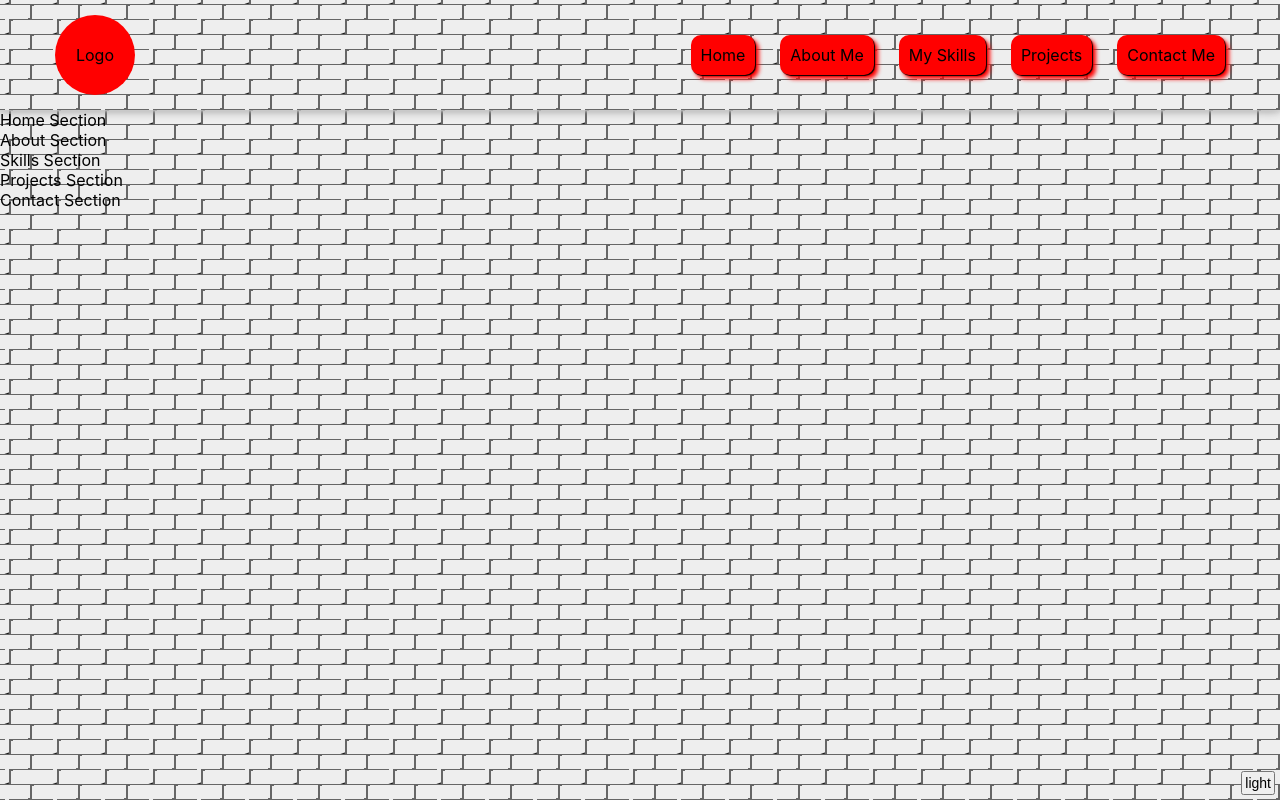
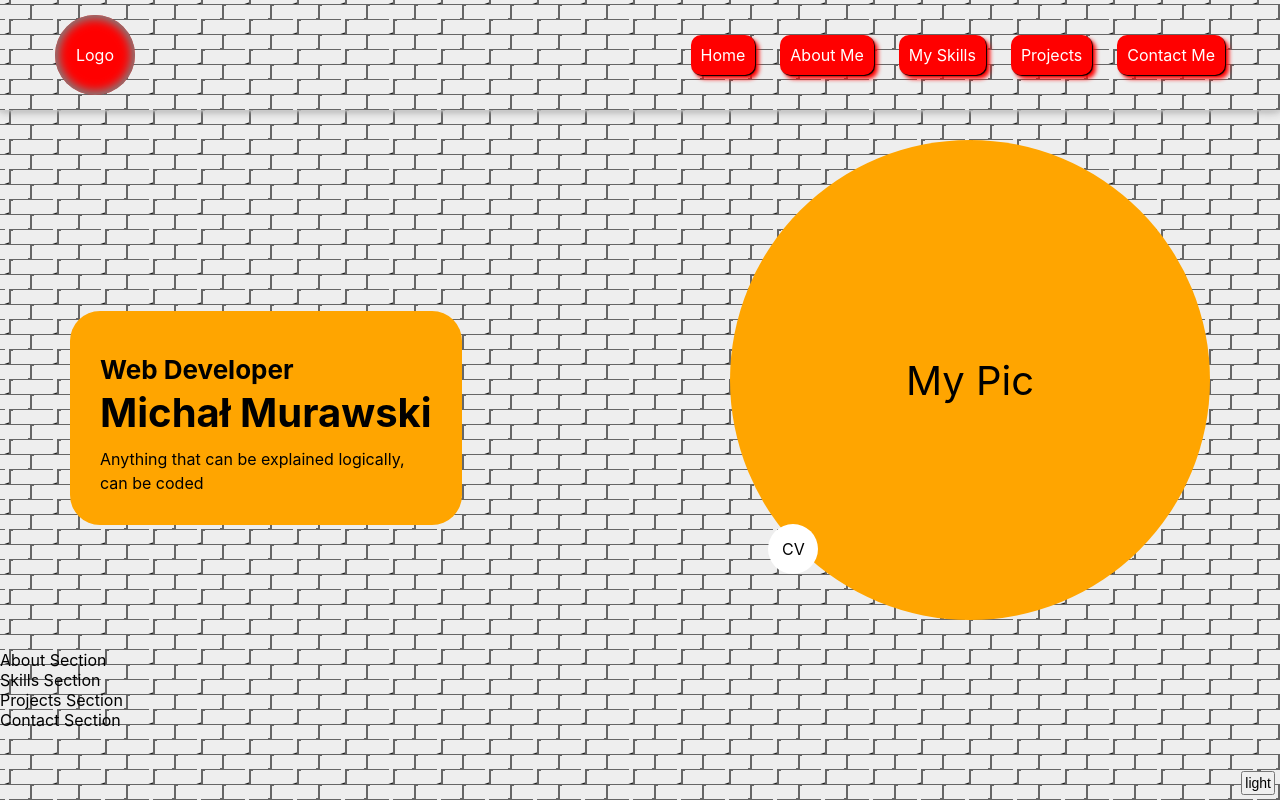
Before and after one commit to AMichalMurawski/portfolio, a React (Create React App) app: page / in a window 1280 px wide. Built offline with nearby package versions, Linux system fonts and the light colour scheme.

Commit message:
Home sketch

```diff
--- a/src/components/elements/ButtonLink/ButtonLink.styled.ts
+++ b/src/components/elements/ButtonLink/ButtonLink.styled.ts
@@ -1,6 +1,24 @@
 import styled from 'styled-components';
 import { LinkElement } from '../../../utils/styled';
 
+const bsStyle = '1px 1px 1px black, 4px 4px 4px red';
+
 export const Button = styled(LinkElement).attrs({ type: 'button' })`
-  color: ${props => props.theme.txt.main};
+  padding: 10px;
+  border-radius: 10px;
+  background-color: ${props => props.theme.btnLink.bg};
+  box-shadow: ${props => props.theme.btnLink.boxShadow};
+  cursor: pointer;
+  color: ${props => props.theme.btnLink.txt};
+
+  &:hover {
+    box-shadow: ${props =>
+      `${props.theme.btnLink.boxShadowHover}, ${props.theme.btnLink.boxShadow}`};
+    ${bsStyle};
+  }
+
+  &:active {
+    box-shadow: ${props =>
+      `${props.theme.btnLink.boxShadowActive}, ${props.theme.btnLink.boxShadow}`};
+  }
 `;
--- a/src/components/sections/Header/Header.styled.ts
+++ b/src/components/sections/Header/Header.styled.ts
@@ -18,17 +18,3 @@ export const ButtonsList = styled.ul`
   display: flex;
   gap: 25px;
 `;
-
-const bsStyle = '1px 1px 1px black, 4px 4px 4px red';
-
-export const ButtonBox = styled(LiElement)`
-  padding: 10px;
-  border-radius: 10px;
-  background-color: red;
-  box-shadow: ${bsStyle};
-  cursor: pointer;
-
-  &:hover {
-    box-shadow: inset 0 0 2px black, ${bsStyle};
-  }
-`;
--- a/src/components/sections/Header/Header.tsx
+++ b/src/components/sections/Header/Header.tsx
@@ -1,10 +1,5 @@
 import React from 'react';
-import {
-  ButtonBox,
-  ButtonsList,
-  HeaderBox,
-  HeaderWrapper,
-} from './Header.styled';
+import { ButtonsList, HeaderBox, HeaderWrapper } from './Header.styled';
 import { ButtonLink } from '../../elements/ButtonLink/ButtonLink';
 import { links } from '../../../context';
 
@@ -17,21 +12,25 @@ export const Header: React.FC = () => {
             width: '80px',
             height: '80px',
             borderRadius: '50%',
+            color: 'white',
             backgroundColor: 'red',
             display: 'flex',
             justifyContent: 'center',
             alignItems: 'center',
             padding: 0,
             lineHeight: 1,
+            boxShadow: 'inset 0 0 10px 4px gray',
           }}
         >
           Logo
         </div>
         <ButtonsList>
           {links.map(link => (
-            <ButtonBox key={link.path}>
-              <ButtonLink caption={link.name} linkTo={link.path} />
-            </ButtonBox>
+            <ButtonLink
+              key={link.path}
+              caption={link.name}
+              linkTo={link.path}
+            />
           ))}
         </ButtonsList>
       </HeaderWrapper>
--- /dev/null
+++ b/src/components/sections/Home/Home.styled.ts
@@ -0,0 +1,35 @@
+import styled from 'styled-components';
+import { PageWrapper } from '../../../pages/Portfolio.styled';
+
+export const HomeWrapper = styled(PageWrapper)`
+  padding: 30px;
+  display: flex;
+  flex-direction: row;
+  justify-content: space-between;
+`;
+
+export const Introduce = styled.div`
+  padding: 30px;
+  color: ${props => props.theme.introduce.color};
+  background-color: ${props => props.theme.introduce.bg};
+  border-radius: 30px;
+  height: min-content;
+  margin: 15% 0 0;
+`;
+
+export const HoIAm = styled.h1`
+  font-size: ${props => props.theme.introduce.fontSize};
+  line-height: ${props => props.theme.introduce.lineHeight};
+  width: auto;
+  max-width: max-content;
+  width: 100%;
+
+  & span {
+    font-size: ${props => props.theme.introduce.spanSize};
+  }
+`;
+
+export const Sentence = styled.p`
+  padding-top: 10px;
+  line-height: ${props => props.theme.introduce.sentenceHeight};
+`;
--- a/src/components/sections/Home/Home.tsx
+++ b/src/components/sections/Home/Home.tsx
@@ -1,5 +1,55 @@
-import React from "react"
+import React from 'react';
+import { HoIAm, HomeWrapper, Introduce, Sentence } from './Home.styled';
 
 export const Home: React.FC = () => {
-    return <div>Home Section</div>
-}
+  return (
+    <HomeWrapper>
+      <Introduce>
+        <HoIAm>
+          <span>Web Developer</span>
+          <br />
+          Michał Murawski
+        </HoIAm>
+        <Sentence>
+          Anything that can be explained logically,
+          <br />
+          can be coded
+        </Sentence>
+      </Introduce>
+      <div style={{ position: 'relative' }}>
+        <div
+          style={{
+            width: '40vw',
+            maxWidth: '480px',
+            maxHeight: '480px',
+            height: '40vw',
+            borderRadius: '50%',
+            backgroundColor: 'orange',
+            display: 'flex',
+            justifyContent: 'center',
+            alignItems: 'center',
+            fontSize: '40px',
+          }}
+        >
+          My Pic
+        </div>
+        <div
+          style={{
+            position: 'absolute',
+            left: '8%',
+            top: '80%',
+            width: '50px',
+            height: '50px',
+            borderRadius: '50%',
+            backgroundColor: 'white',
+            display: 'flex',
+            justifyContent: 'center',
+            alignItems: 'center',
+          }}
+        >
+          CV
+        </div>
+      </div>
+    </HomeWrapper>
+  );
+};
--- a/src/providers/ThemeProvider/styleData.ts
+++ b/src/providers/ThemeProvider/styleData.ts
@@ -12,28 +12,67 @@ const basicStyle = {
 };
 
 const lightStyle = {
+  color: {
+    introduce: 'black',
+  },
   bg: {
     main: '#eee',
+    introduce: 'orange',
   },
   wall: {
     bg: '#666',
-    brick: '#eee'
+    brick: '#eee',
   },
   txt: {
     main: 'black',
   },
+  btnLink: {
+    bg: 'red',
+    txt: 'white',
+    boxShadow: '1px 1px 1px black, 4px 4px 4px red',
+    boxShadowActive: 'inset 0 0 4px 2px black',
+    boxShadowHover: 'inset 0 0 4px black',
+  },
+  introduce: {
+    color: 'black',
+    bg: 'orange',
+    fontSize: '40px',
+    spanSize: '26px',
+    sentenceSize: '18px',
+    lineHeight: 1.2,
+    sentenceHeight: 1.5,
+  },
 };
 
 const darkStyle = {
+  color: {
+    introduce: 'black',
+  },
   bg: {
     main: '#444',
   },
   wall: {
     bg: '#111',
-    brick: '#444'
+    brick: '#444',
   },
   txt: {
     main: 'white',
+  },
+  btnLink: {
+    bg: 'red',
+    txt: 'white',
+    boxShadow: '1px 1px 1px black, 4px 4px 4px red',
+    boxShadowActive: 'inset 0 0 4px 2px black',
+    boxShadowHover: 'inset 0 0 4px black',
+  },
+  introduce: {
+    color: 'black',
+    bg: 'orange',
+    fontSize: '60px',
+    spanSize: '26px',
+    sentenceSize: '20px',
+    fontWeight: 700,
+    sentenceHeight: 1.5,
   },
 };
 
```
